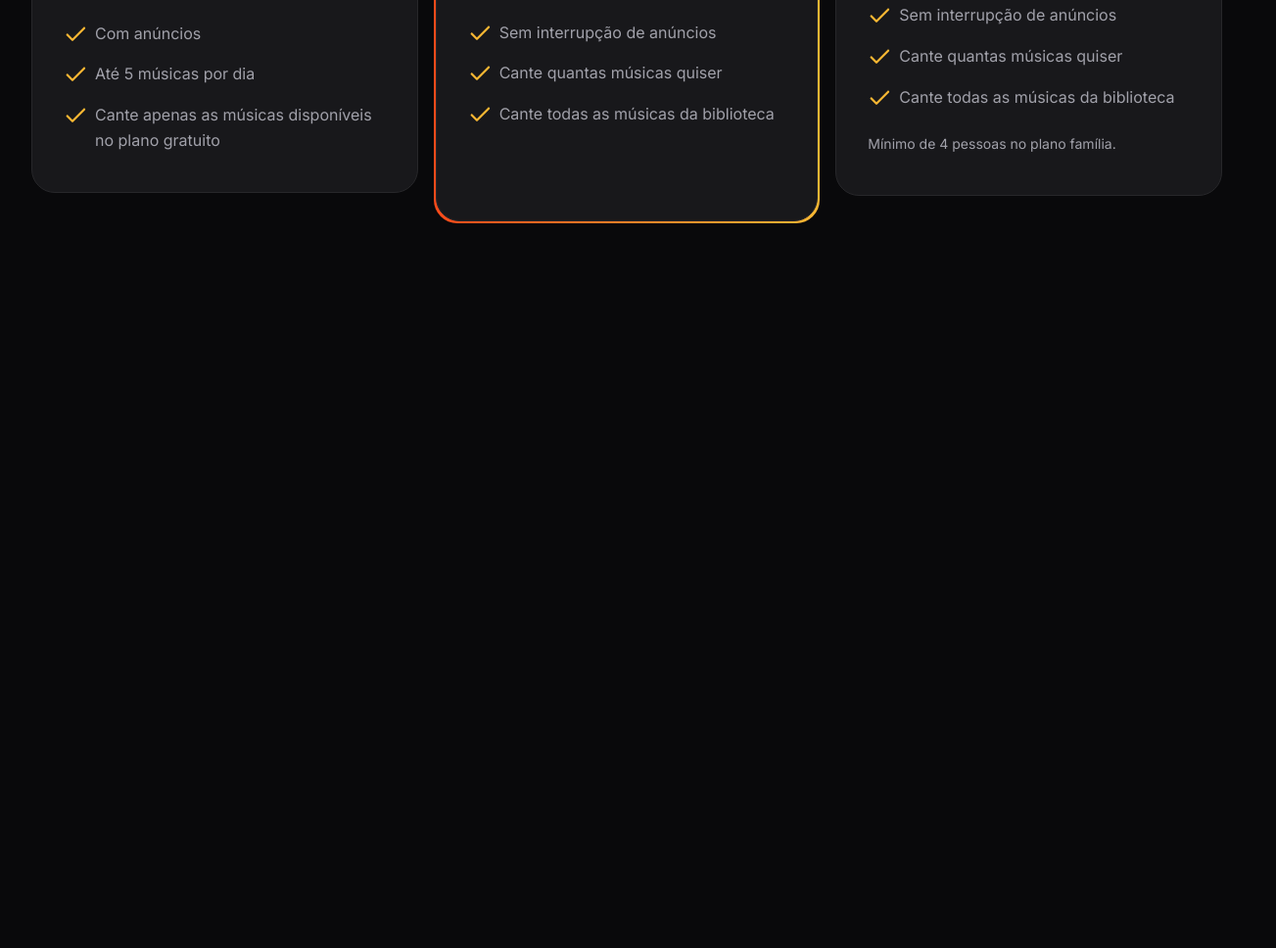
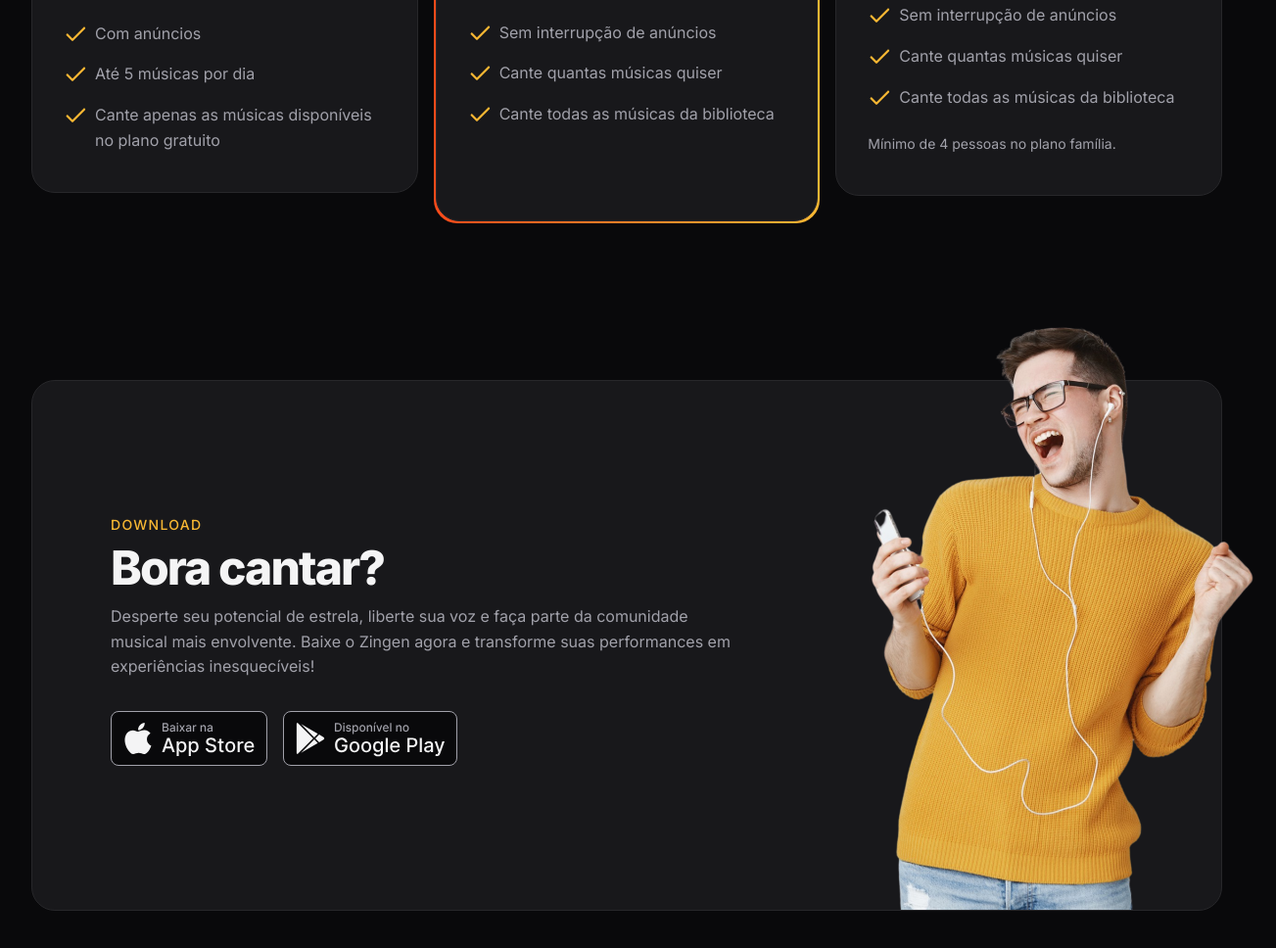
Before and after one commit to TaynaCandidaSilva/Zingen, a plain HTML site: page index.html in a window 1280 px wide. Shown: the part 3239-4207 px from the top of the page at 98% size, 1303 px wide, since content can reach past the window. Before the commit the page ends 3547 px from the top, so only its background shows below. Drawn offline with Linux system fonts and the light colour scheme.

Commit message:
Secao download

```diff
--- a/index.html
+++ b/index.html
@@ -190,5 +190,36 @@
     </div>
   </section>
 
+  <section id="download">
+    <div class="container py-xl">
+      <div class="card px-lg even-columns items-center">
+        <div>
+          <header>
+            <strong>Download</strong>
+            <h2>Bora cantar?</h2>
+          </header>
+          <p>Desperte seu potencial de estrela, liberte sua voz e faça parte da
+            comunidade musical mais envolvente. Baixe o Zingen agora e
+            transforme suas performances em experiências inesquecíveis!</p>
+
+            <div class="buttons flex gap-1">
+              <a href="#">
+                <img src="assets/botao-applestore.svg" alt="">
+              </a>
+              <a href="#">
+                <img src="assets/botao-playstore.svg" alt="">
+              </a>
+
+            </div>
+        </div>
+
+
+
+
+        <img src="assets/rapaz-ouvindo-musica-com-fones-de-ouvido-e-cantando-no-aplicativo-de-karaoke-removebg 1.png" alt="">
+      </div>
+    </div>
+  </section>
+
 </body>
 </html>
--- /dev/null
+++ b/styles/download.css
@@ -0,0 +1,31 @@
+#download {
+  .card {
+    padding: 3rem 1.5rem 15rem;
+    position: relative;
+    & > img {
+      width: 14.5rem;
+      position: absolute;
+      bottom: 0;
+      right: -3.5rem;
+    }
+  }
+
+  .buttons {
+    flex-wrap: wrap;
+    margin-top: 2rem;
+  }
+
+  @media (width >= 80em) {
+    .card {
+      padding: 8.75rem 5rem;
+
+      & > div:nth-child(1) {
+        max-width: 40rem;
+      }
+
+      & > img {
+        width: 29.125rem;
+      }
+    }
+  }
+}
--- a/styles/global.css
+++ b/styles/global.css
@@ -46,6 +46,8 @@ html {
   font-size: var(--fs-base);
   line-height: 1.6;
   color: var(--text-color-primary);
+
+  overflow-x: hidden;
 }
 
 body {
--- a/styles/index.css
+++ b/styles/index.css
@@ -9,3 +9,4 @@
 @import url(cards.css);
 @import url(features.css) (width >= 80em);
 @import url(pricing.css);
+@import url(download.css);
```
Also changed, not shown: assets/botao-applestore.svg (added), assets/botao-playstore.svg (added).
